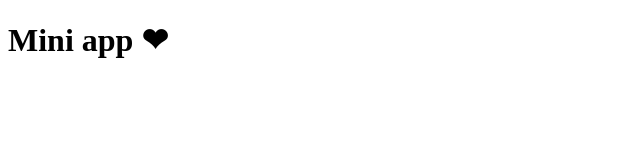
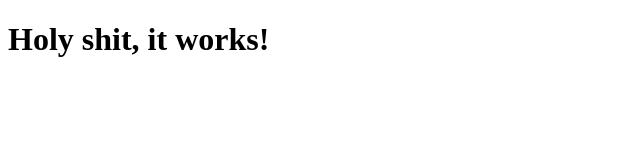
Before and after one commit to violettomania/mushroom-time, a website built with webpack: page index.html in a window 1280 px wide. Shown: the whole page, without its empty margins (0-640 px from the left). Built offline with nearby package versions, Linux system fonts and the light colour scheme.

Commit message:
chore: update index.html

```diff
--- a/index.html
+++ b/index.html
@@ -6,7 +6,7 @@
   <meta charset="utf-8"/>
 </head>
 <body>
-  <h1>Mini app ❤</h1>
+  <h1>Holy shit, it works!</h1>
   <div id="app"></div>
   <script src="dist/app.bundle.js"></script>
 </body>
```
